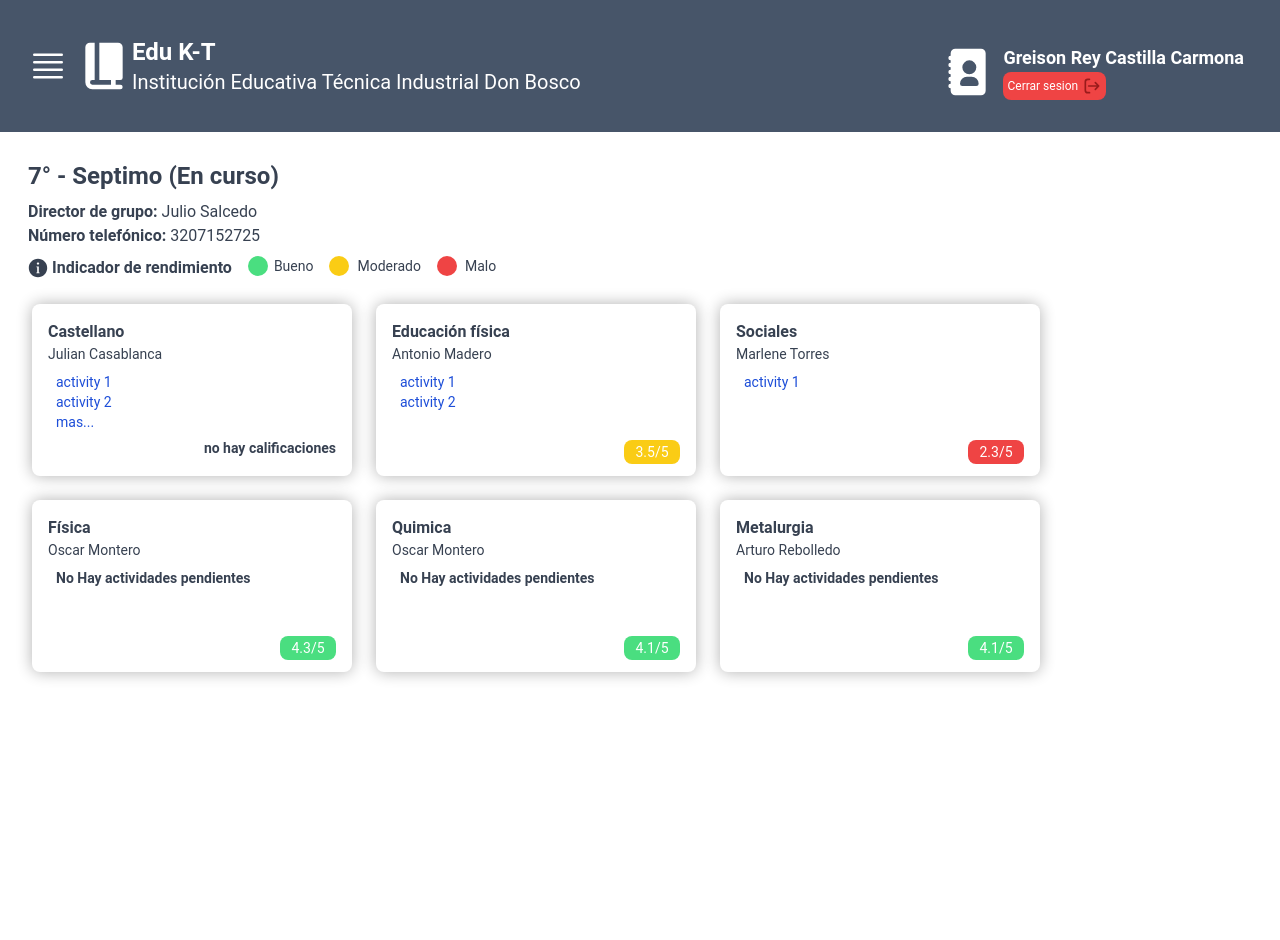
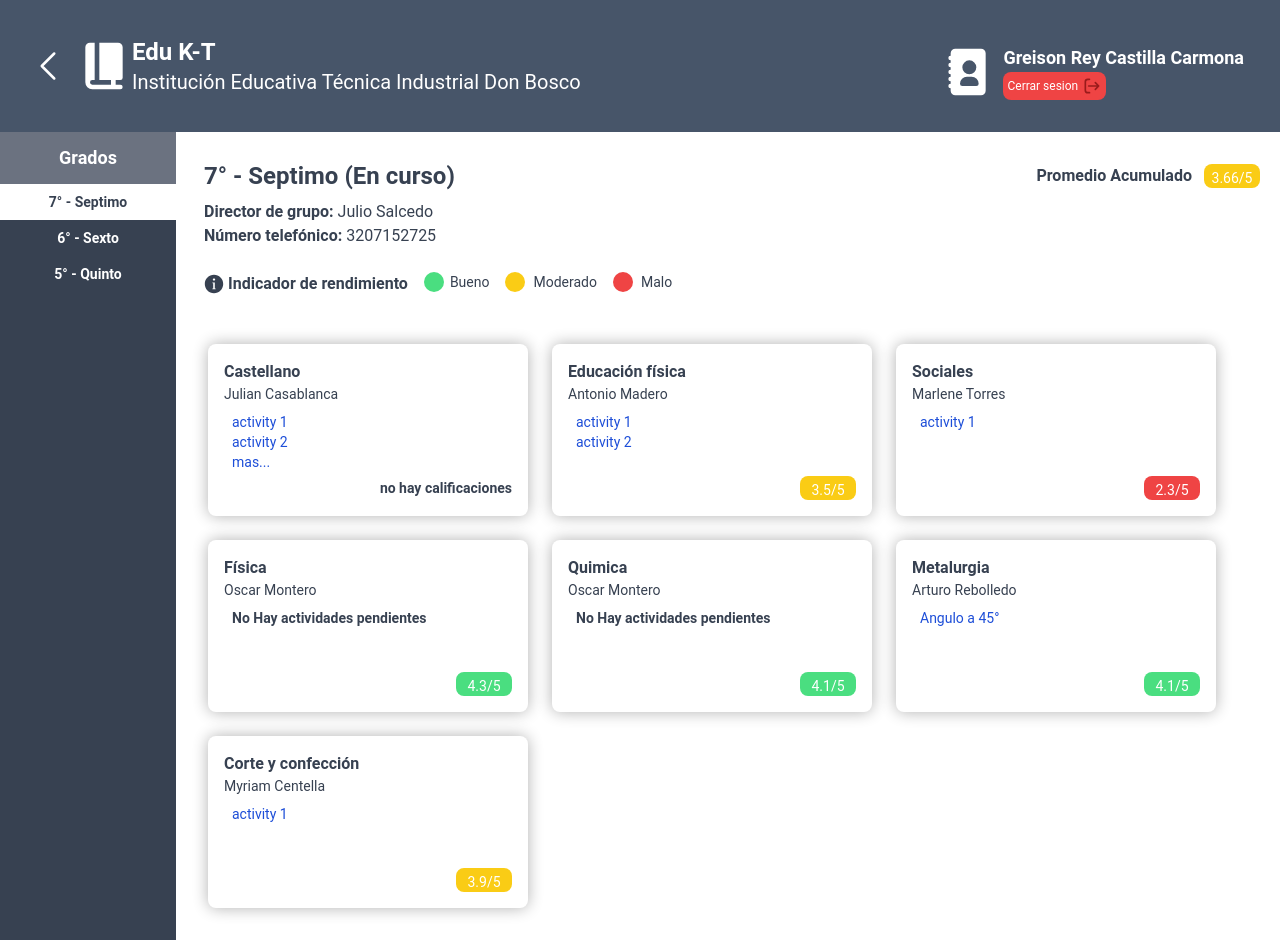
Before and after one commit to GreisonCastilla/Edu-K-T, a Vue app: page / in a window 1280 px wide. Before the commit the page ends 800 px from the top, so only its background shows below. Built offline with nearby package versions, Linux system fonts and the light colour scheme.

Commit message:
some minimal  changes

```diff
--- a/src/App.vue
+++ b/src/App.vue
@@ -1,11 +1,10 @@
 <script setup>
 
     import CardCourse from './components/Cardcourse/CardCourse.vue';
-    import Indicator from './components/Indicator.vue';
     import data from './courses.json'
-    import Title from './components/Title.vue';
     import SideBar from './components/SideBar.vue';
     import Hero from './components/Hero.vue';
+    import HeaderMain from './components/HeaderMain.vue';
 
     import { actualGrade } from './composables/useGrades';
     import { showSideBar } from './composables/useSideBar';
@@ -22,13 +21,10 @@
 
             <SideBar ></SideBar>
 
-            <div class="p-5 transition duration-500 ease-in-out absolute md:relative"
-            :class="{' md:relative md:-translate-x-44 transition duration-500 ease-in-out min-w-full':!showSideBar}"
+            <div class="p-5 transition-all  duration-500 ease-in-out absolute md:relative w-full"
+            :class="{' md:relative md:-translate-x-44 transition-all duration-500 ease-in-out min-w-full':!showSideBar}"
             >
-                <div >
-                    <Title :grade="data[actualGrade]"></Title>
-                    <Indicator class="ml-2"></Indicator>
-                </div>
+                <HeaderMain :data="data"></HeaderMain>
 
                 <div class="flex flex-wrap mt-3 justify-center md:justify-normal">
                     <CardCourse :course="course" v-for="course in data[actualGrade].courses" :key="course">
--- a/src/components/Cardcourse/CardCourse.vue
+++ b/src/components/Cardcourse/CardCourse.vue
@@ -6,12 +6,18 @@
     course: Object,
   })
 
+  function redirecction(){
+    window.alert("algo")
+  }
+
+  function redirecctionActivity(){
+    window.alert("actividad")
+  }
 </script>
 
 <template>
 
-  <a href="/">
-    <div class="relative m-3 ease-in-out hover:scale-110 duration-500 max-w-80 min-h-40 hover:transition-all">
+  <div @click="redirecction" class="relative m-3 ease-in-out hover:scale-110 duration-500 max-w-80 min-h-40 hover:transition-all z-10">
     <div class="shadow absolute -inset-0 bg-black blur opacity-30 rounded-lg">
 
     </div>
@@ -22,16 +28,16 @@
         <p class="text-sm">{{course.teacher}}</p>
       </div>
 
-      <div class="activities min-h-16 mt-2 ml-2 bg-white grow">
+      <div class="activities min-h-16 mt-2 ml-2 bg-white grow z-11">
         <div v-if="course.activities.length>2"  class="flex-col ">
-          <p  class="text-blue-700 text-sm " v-for="activity in 2" :key="activity">
+          <p @click.stop.prevent="redirecctionActivity" class="text-blue-700 text-sm hover:translate-x-3 transition ease-in-out duration-300 " v-for="activity in 2" :key="activity">
           {{ course.activities[activity-1] }}
           </p>
-          <p class="text-blue-700 text-sm ">mas...</p>
+          <p @click.stop.prevent="redirecction" class="text-blue-700 text-sm hover:translate-x-3 transition ease-in-out duration-300">mas...</p>
         </div>
 
         <div v-else-if="course.activities.length>=1">
-          <p  class="text-blue-700 text-sm " v-for="activity in course.activities" :key="activity">
+          <p @click.stop.prevent="redirecctionActivity" class="text-blue-700 text-sm hover:translate-x-3 transition ease-in-out duration-300" v-for="activity in course.activities" :key="activity">
           {{ activity }}
           </p>
         </div>
@@ -51,8 +57,4 @@
 
   </div>
 
-  </a>
-
-
-
 </template>
--- a/src/components/Cardcourse/ShowGrade.vue
+++ b/src/components/Cardcourse/ShowGrade.vue
@@ -14,16 +14,16 @@
             <b class="text-sm">no hay calificaciones</b>
         </div>
 
-        <div v-else-if="average>=4.0" class="grade h-6 w-14 bg-green-400 rounded-lg text-center">
-        <p class="text-white h-6 text-sm pt-0.5 mt-1">{{average}}/5</p>
+        <div v-else-if="average>=4.0" class="grade h-6 w-14 bg-green-400 rounded-lg  items-center flex">
+        <p class="text-white h-6 text-sm pt-0.5 mt-1 text-center w-full">{{average}}/5</p>
         </div>
 
-        <div v-else-if="average>=3.0" class="grade h-6 w-14 bg-yellow-400 rounded-lg text-center">
-            <p class="text-white h-6 text-sm pt-0.5 mt-1">{{average}}/5</p>
+        <div v-else-if="average>=3.0" class="grade h-6 w-14 bg-yellow-400 rounded-lg  items-center flex">
+            <p class="text-white h-6 text-sm pt-0.5 mt-1 text-center w-full">{{average}}/5</p>
         </div>
 
-        <div v-else class="grade h-6 w-14 bg-red-500 rounded-lg text-center">
-            <p class="text-white h-6 text-sm pt-0.5 mt-1">{{average}}/5</p>
+        <div v-else class="grade h-6 w-14 bg-red-500 rounded-lg  items-center flex">
+            <p class="text-white h-6 text-sm pt-0.5 mt-1 text-center w-full">{{average}}/5</p>
         </div>
 
     </div>
--- /dev/null
+++ b/src/components/HeaderMain.vue
@@ -0,0 +1,28 @@
+<script setup>
+    import Title from './Title.vue';
+    import Indicator from './Indicator.vue';
+    import ShowGrade from './Cardcourse/ShowGrade.vue';
+    import { actualGrade } from '../composables/useGrades';
+
+    defineProps({
+        data: Object,
+    })
+
+    let average = 3.66
+</script>
+
+<template>
+    <div class="flex-col space-y-3 md:flex md:flex-row items-start ">
+        <div class="flex-col grow">
+            <Title :grade="data[actualGrade]"></Title>
+            <Indicator class="ml-2 mt-6 mb-6"></Indicator>
+        </div>
+
+        <div class="flex space-x-3 items-center ml-2 "
+
+        >
+            <span><b>Promedio Acumulado</b></span>
+            <ShowGrade :average="average"></ShowGrade>
+        </div>
+    </div>
+</template>
--- a/src/components/Hero.vue
+++ b/src/components/Hero.vue
@@ -6,7 +6,7 @@
 
 <template>
 
-    <div class="min-h-24 bg-slate-600 flex items-center p-5">
+    <div class="min-h-24 z-10 bg-slate-600 flex items-center p-5">
 
         <div class="flex grow">
 
--- a/src/composables/useSideBar.js
+++ b/src/composables/useSideBar.js
@@ -1,2 +1,2 @@
 import {ref} from 'vue'
-export const showSideBar = ref(false)
+export const showSideBar = ref(true)
--- a/src/courses.json
+++ b/src/courses.json
@@ -51,8 +51,14 @@
       {
         "name": "Metalurgia",
         "teacher": "Arturo Rebolledo",
-        "activities": [],
+        "activities": ["Angulo a 45°"],
         "average": 4.1
+      },
+      {
+        "name": "Corte y confección",
+        "teacher": "Myriam Centella",
+        "activities": ["activity 1"],
+        "average": 3.9
       }
     ]
   },
```
Also changed, not shown: src/components/FloatButton.vue (added).
